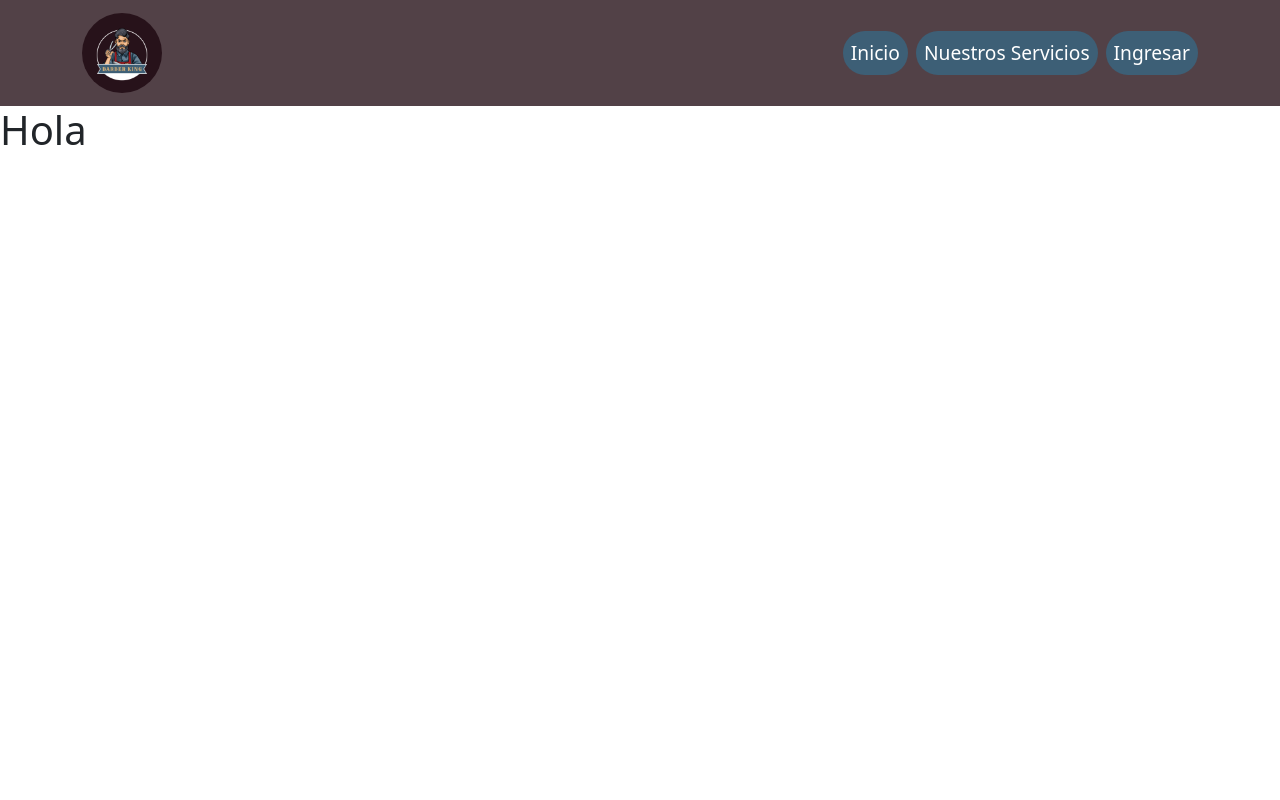
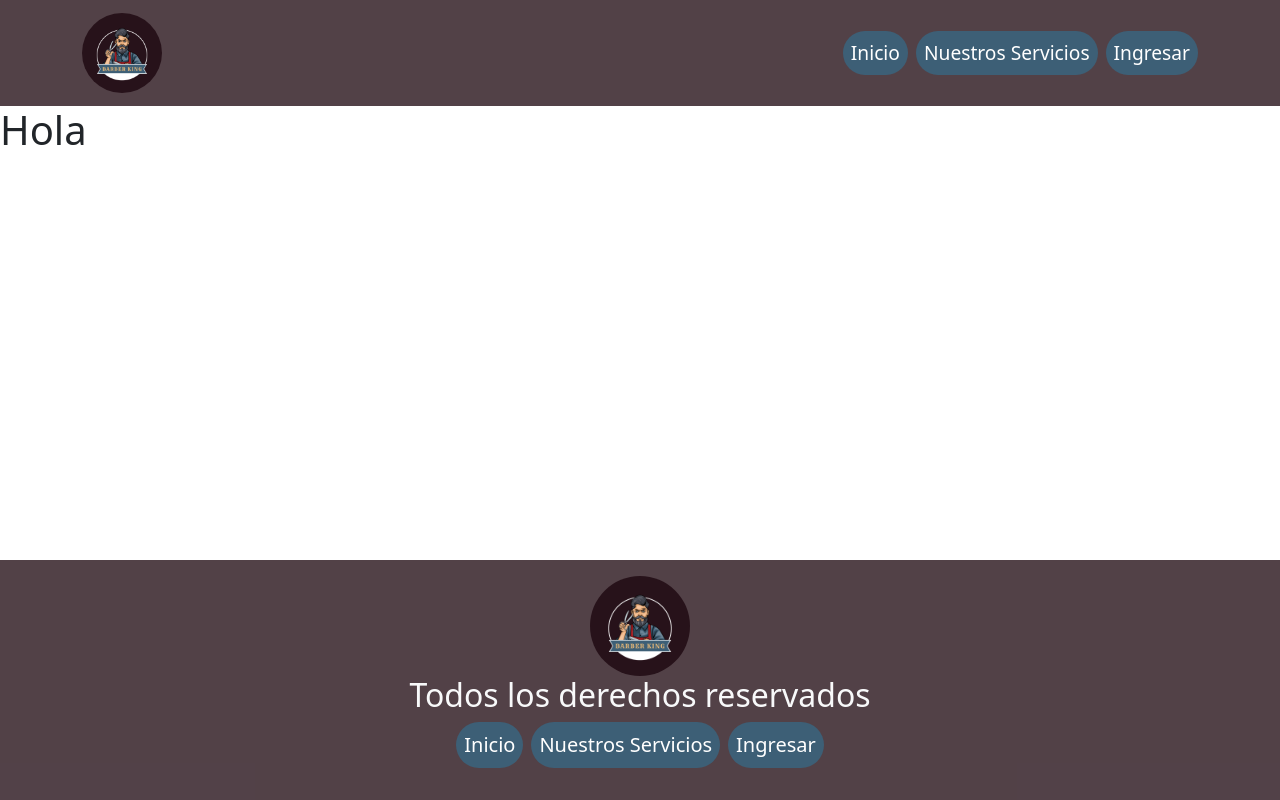
Before and after one commit to Juliancito1/BarberKing, a React (Vite) app: page / in a window 1280 px wide. Built offline with nearby package versions, Linux system fonts and the light colour scheme.

Commit message:
Se realizo el footer

```diff
--- a/src/App.css
+++ b/src/App.css
@@ -25,3 +25,7 @@
   color: #3d5f76;
   background-color: white;
 }
+
+.logoFooter{
+  width: 100px;
+}
--- /dev/null
+++ b/src/components/common/Footer.jsx
@@ -0,0 +1,45 @@
+import { Link } from "react-router-dom";
+import logo from "../../img/LogoBarberia.png";
+import { Container } from "react-bootstrap";
+
+const Footer = () => {
+  return (
+    <footer className="navbarFondo py-3">
+      <Container>
+        <article className="d-flex flex-column align-items-center ">
+          <Link className="navbar-brand" to={"/"}>
+            <div className="logoFooter">
+              <img
+                src={logo}
+                className="w-100 rounded-circle"
+                alt="logo barber king"
+              />
+            </div>
+          </Link>
+          <h2 className="text-light text-center">
+            Todos los derechos reservados
+          </h2>
+          <ul className="list-unstyled d-md-flex">
+            <li>
+              <Link className="text-decoration-none text-center fs-5 p-2 nav-link rounded-pill">
+                Inicio
+              </Link>
+            </li>
+            <li>
+              <Link className="text-decoration-none fs-5 p-2 nav-link  rounded-pill my-2 my-md-0 mx-md-2">
+                Nuestros Servicios
+              </Link>
+            </li>
+            <li>
+              <Link className="text-decoration-none fs-5 p-2 text-center nav-link rounded-pill">
+                Ingresar
+              </Link>
+            </li>
+          </ul>
+        </article>
+      </Container>
+    </footer>
+  );
+}
+
+export default Footer
--- a/src/components/common/Menu.jsx
+++ b/src/components/common/Menu.jsx
@@ -21,7 +21,7 @@ const Menu = () => {
             <Link to={'/'} className="nav-link btn rounded-pill">
               Inicio
             </Link>
-            <Link to={'/servicios'} className="nav-link btn rounded-pill mx-2">Nuestros Servicios</Link>
+            <Link to={'/servicios'} className="nav-link btn rounded-pill my-2 my-lg-0 mx-lg-2">Nuestros Servicios</Link>
             <Link to={'/ingresar'} className="nav-link btn rounded-pill">Ingresar</Link>
           </Nav>
         </Navbar.Collapse>
--- a/src/router/AppRouter.jsx
+++ b/src/router/AppRouter.jsx
@@ -2,6 +2,7 @@ import React from "react";
 import { BrowserRouter, Route, Routes } from "react-router-dom";
 import Home from "../pages/Home";
 import Menu from "../components/common/Menu";
+import Footer from "../components/common/Footer";
 
 const AppRouter = () => {
   return (
@@ -10,6 +11,7 @@ const AppRouter = () => {
       <Routes>
         <Route path="/" element={<Home />} />
       </Routes>
+      <Footer/>
     </BrowserRouter>
   );
 };
```
